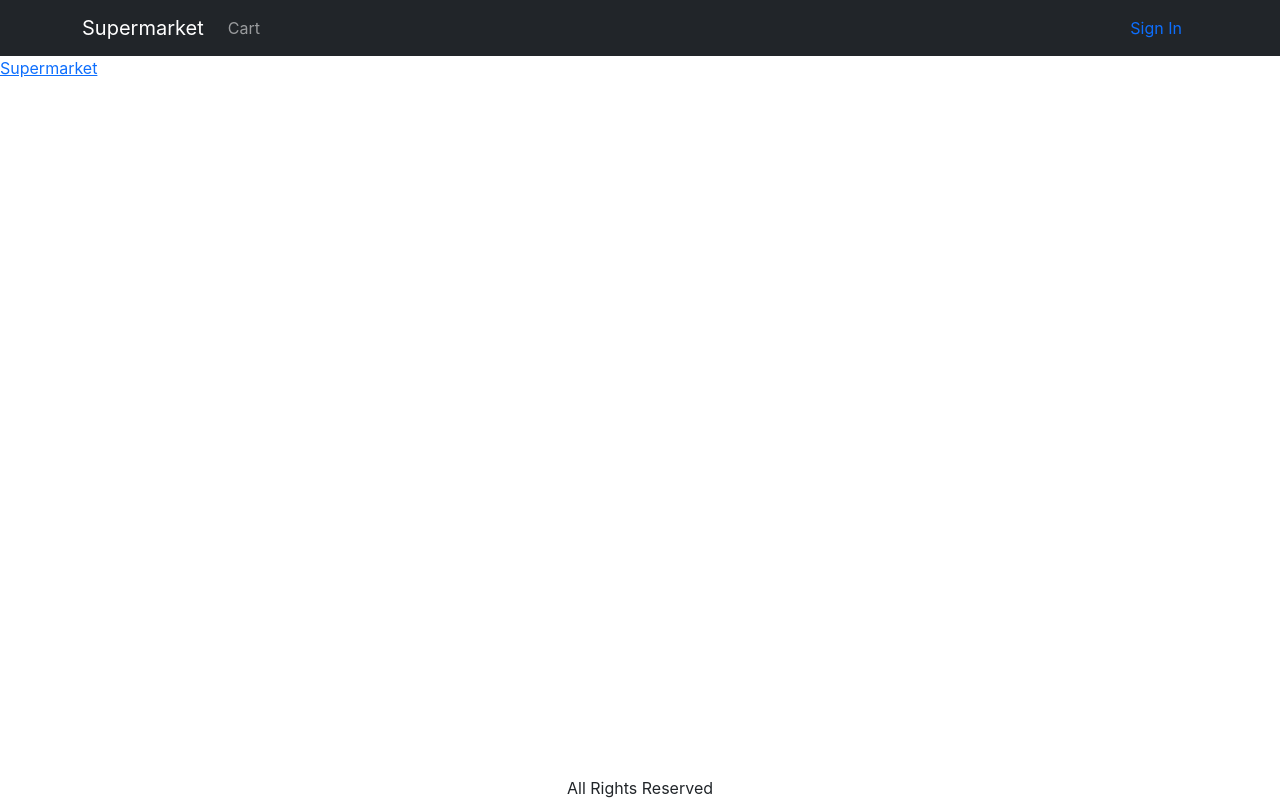
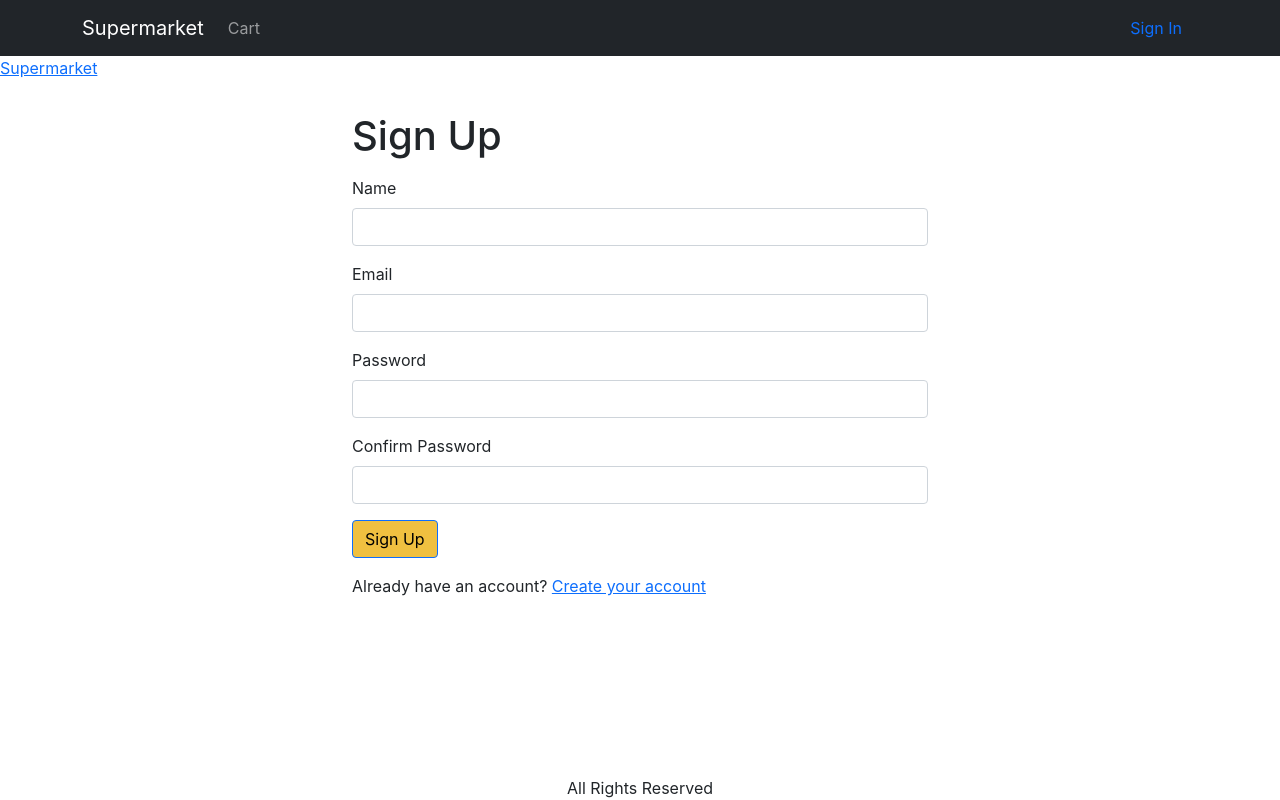
Before and after one commit to ShivamSingh226/Assignment-2, a React (Create React App) app in the folder supermarket/: page /signup in a window 1280 px wide. Built offline with nearby package versions, Linux system fonts and the light colour scheme.

Commit message:
Created signup screen

```diff
--- a/supermarket/src/App.js
+++ b/supermarket/src/App.js
@@ -13,6 +13,7 @@
 import { Store } from './Store';
 import CartScreen from './screens/CartScreen';
 import SignInScreen from './screens/SignInScreen';
+import SignUpScreen from './screens/SignUpScreen';
 import  NavDropdown  from 'react-bootstrap/NavDropdown';
 function App() {
   const { state,dispatch:ctxDispatch } = useContext(Store);
@@ -75,6 +76,7 @@
               <Route path="/" element={<HomeScreen />} />
               <Route path="/cart" element={<CartScreen/>}/>
               <Route path="/signin" element={<SignInScreen/>}/>
+              <Route path="/signup" element={<SignUpScreen/>}/>
               <Route path="/shipping" element={<ShippingAddressScreen/>}/>
             </Routes>
           </Container>
--- /dev/null
+++ b/supermarket/src/screens/SignUpScreen.js
@@ -0,0 +1,86 @@
+import { Link, useLocation, useNavigate} from "react-router-dom";
+
+import Form from 'react-bootstrap/Form'
+import Button from 'react-bootstrap/Button'
+import Container from 'react-bootstrap/Container'
+import {Helmet} from 'react-helmet-async'
+import Axios from 'axios'
+import { useContext, useEffect, useState } from "react";
+import { Store } from "../Store";
+import { toast } from "react-toastify";
+import { getError } from "../utils";
+
+
+export default function SignUpScreen(){
+    const navigate=useNavigate();
+    const {search}=useLocation();
+    const redirectInURL=new URLSearchParams(search).get('redirect')
+    const redirect=redirectInURL?redirectInURL:'/';
+    const[name,setName]=useState('');
+    const[email,setEmail]=useState('');
+    const[password,setPassword]=useState('');
+    const[confirmPassword,setConfirmPassword]=useState('');
+
+    const{state,dispatch:ctxDispatch}=useContext(Store);
+    const{userInfo}=state;
+    const submitHandler=async(e)=>{
+        e.preventDefault();
+        if(password!=confirmPassword){
+            toast.error('Passwords did not match');
+            return;
+        }
+        try {
+            const {data}=await Axios.post('/api/users/signup',{
+                name,
+                email,
+                password
+            })
+            ctxDispatch({type:'USER_SIGNIN', payload:data})
+            localStorage.setItem('userInfo',JSON.stringify(data))
+            navigate(redirect||'/')
+        } catch (error) {
+            toast.error(getError(error))
+
+        }
+    }
+    useEffect(()=>{
+        if(userInfo){
+            navigate(redirect);
+        }
+    },[navigate,redirect,userInfo])
+    return(
+    <Container className="small-container">
+        <Helmet>
+            <title>Sign Up</title>
+        </Helmet>
+        <h1 className="my-3">Sign Up</h1>
+        <Form onSubmit={submitHandler}>
+        <Form.Group className="mb-3" controlId="name">
+                <Form.Label>Name</Form.Label>
+                <Form.Control type="name" required onChange={(e)=>setName(e.target.value)}/>
+            </Form.Group>
+            <Form.Group className="mb-3" controlId="email">
+                <Form.Label>Email</Form.Label>
+                <Form.Control type="email" required onChange={(e)=>setEmail(e.target.value)}/>
+            </Form.Group>
+            <Form.Group className="mb-3" controlId="password">
+                <Form.Label>Password</Form.Label>
+                <Form.Control type="password" required onChange={(e)=>setPassword(e.target.value)}/>
+            </Form.Group>
+            <Form.Group className="mb-3" controlId="confirmPassword">
+                <Form.Label>Confirm Password</Form.Label>
+                <Form.Control type="password" required onChange={(e)=>setConfirmPassword(e.target.value)}/>
+            </Form.Group>
+            <div className="mb-3">
+               <Button type="submit">Sign Up</Button>
+            </div>
+            <div className="mb-3">
+               Already have an account?{' '}
+               <Link to={`/signin?redirect=${redirect}`}>Create your account</Link>
+            </div>
+
+        </Form>
+
+    </Container>
+    )
+}
```
Also changed, not shown: 1 other file (tests, documents, lock files or other folders).
